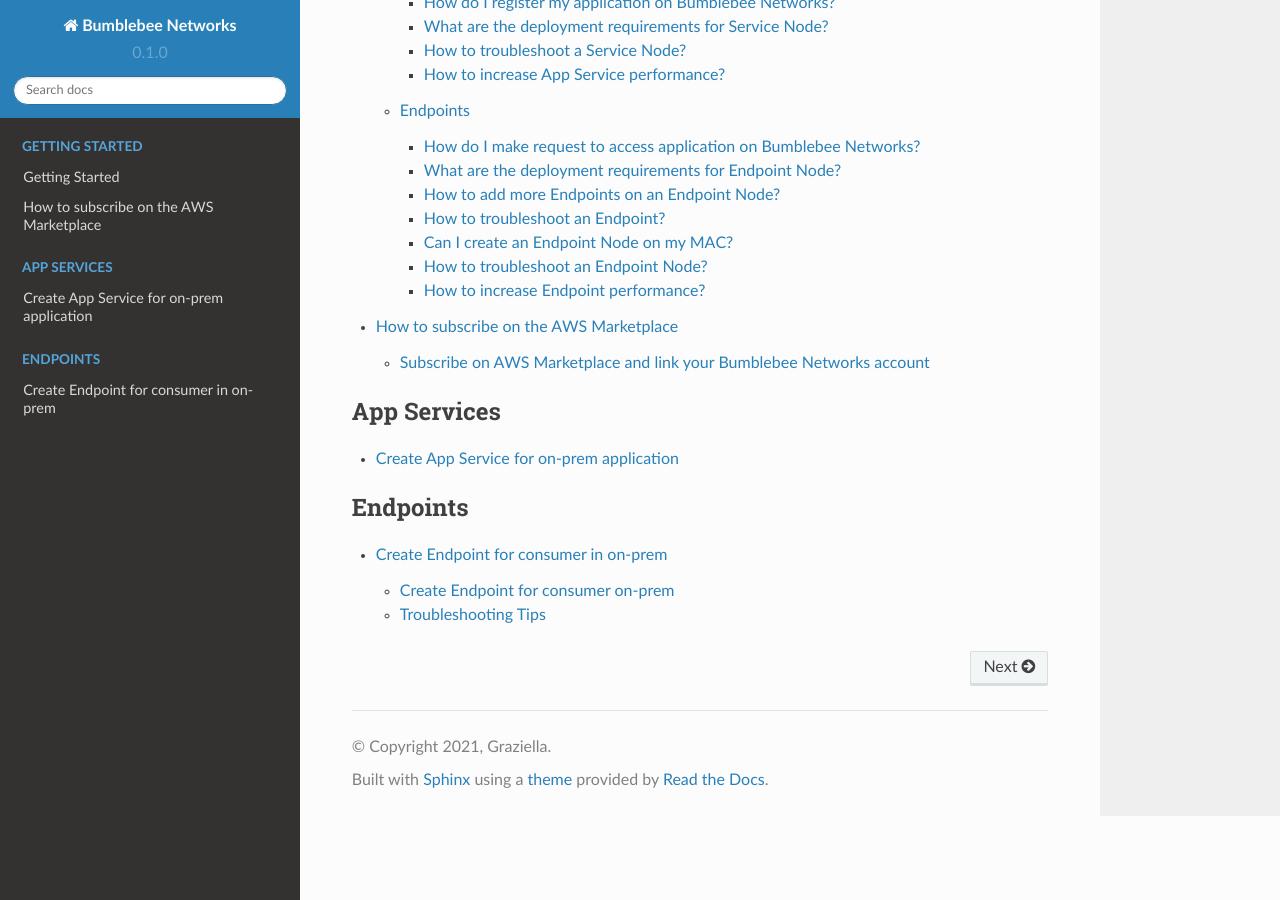
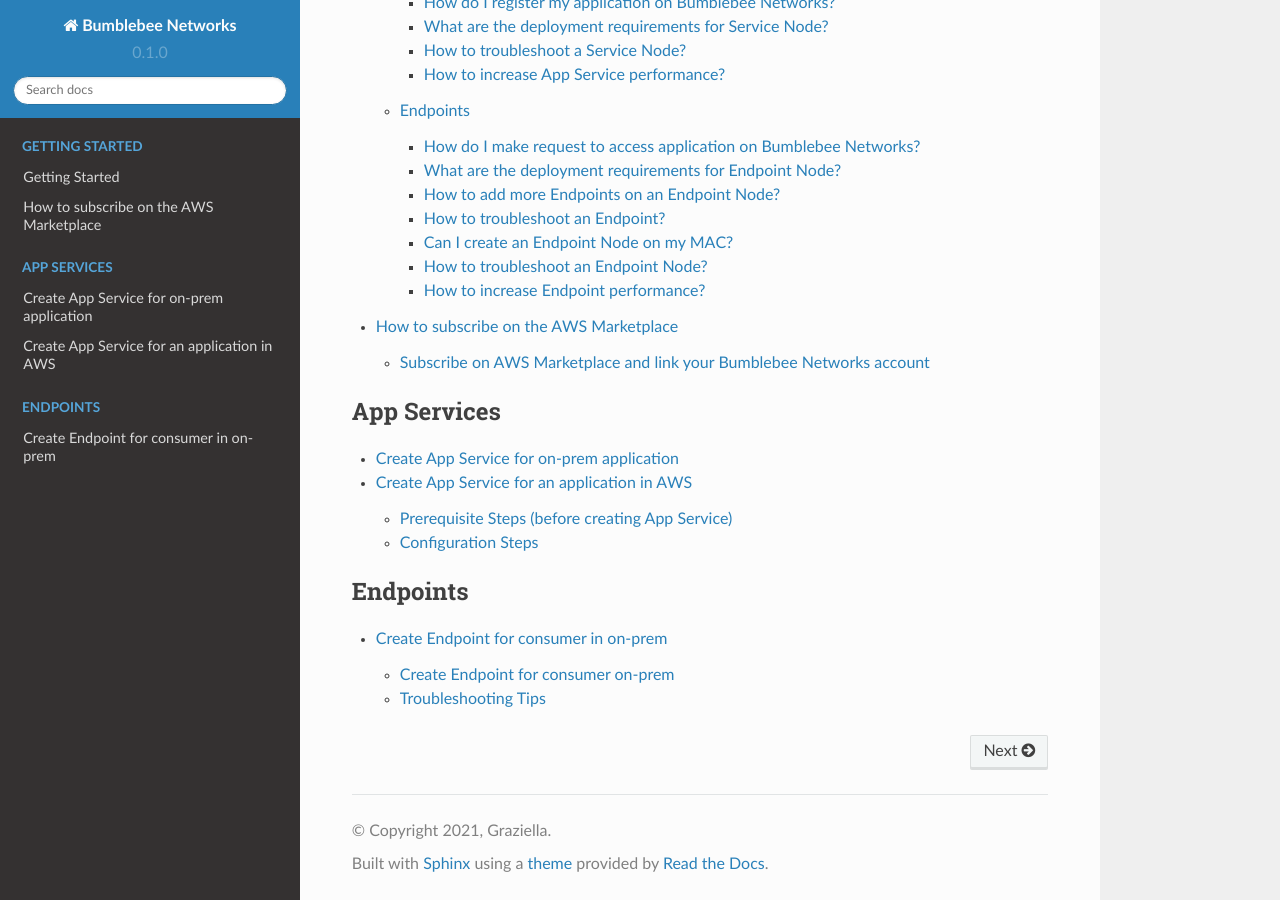
Before and after one commit to sherrywei-bumblebee/bumblebee-docs, a Sphinx documentation site: the page built from docs/source/index.rst, in a window 1280 px wide and 900 px high, scrolled down 750 px. Built offline with Sphinx 7.4.7 and the Read the Docs theme 2.0.0, drawn with Linux system fonts in a browser that asks for light colours; pages that are not in the unit, such as notebooks, are missing from menus.

Commit message:
add app service aws

```diff
--- a/docs/source/index.rst
+++ b/docs/source/index.rst
@@ -23,6 +23,7 @@
    :caption: App Services
 
    AppService/create_app_service_onprem
+   AppService/create_app_service_aws
 
 
 .. toctree::
```
